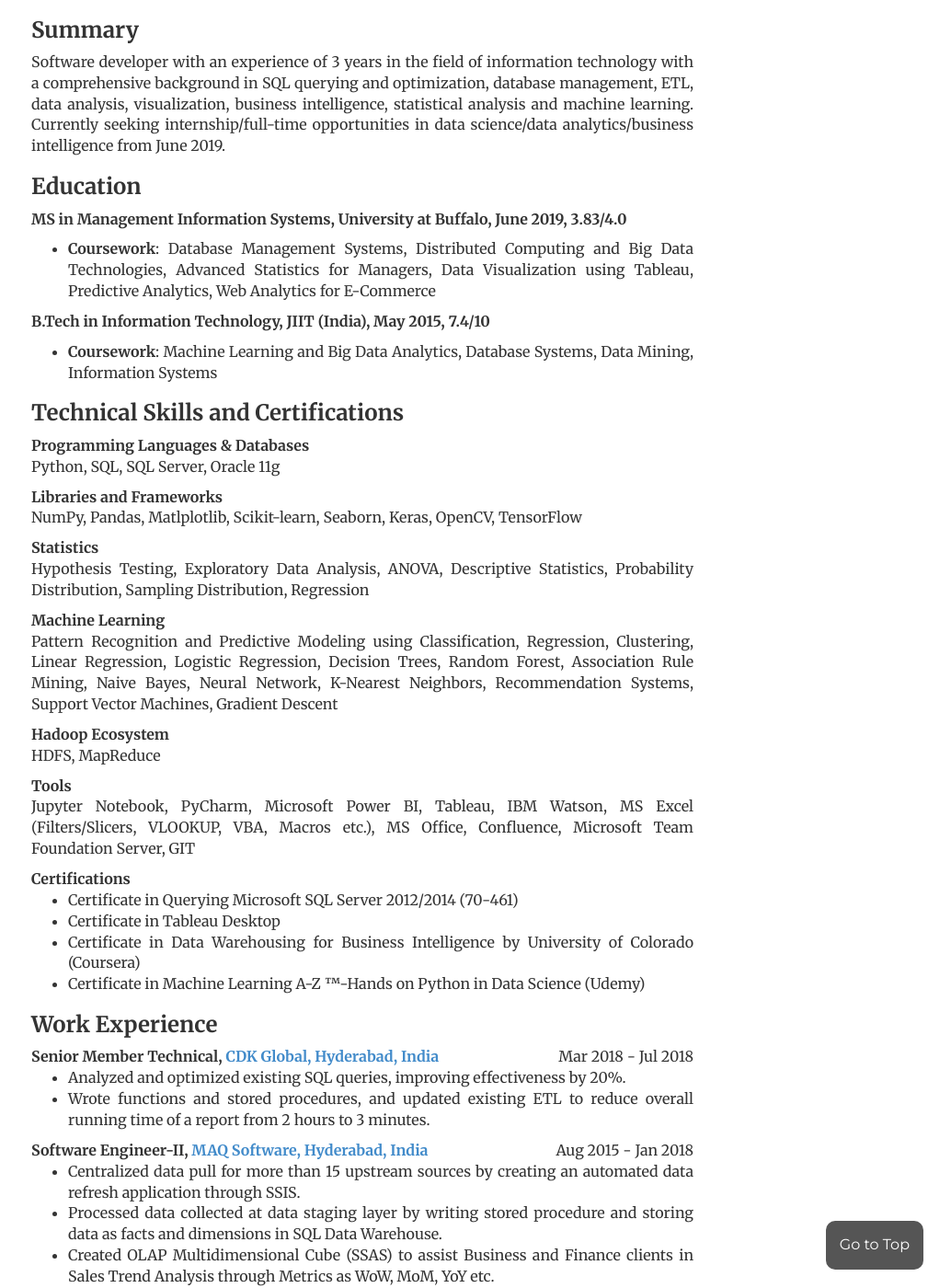
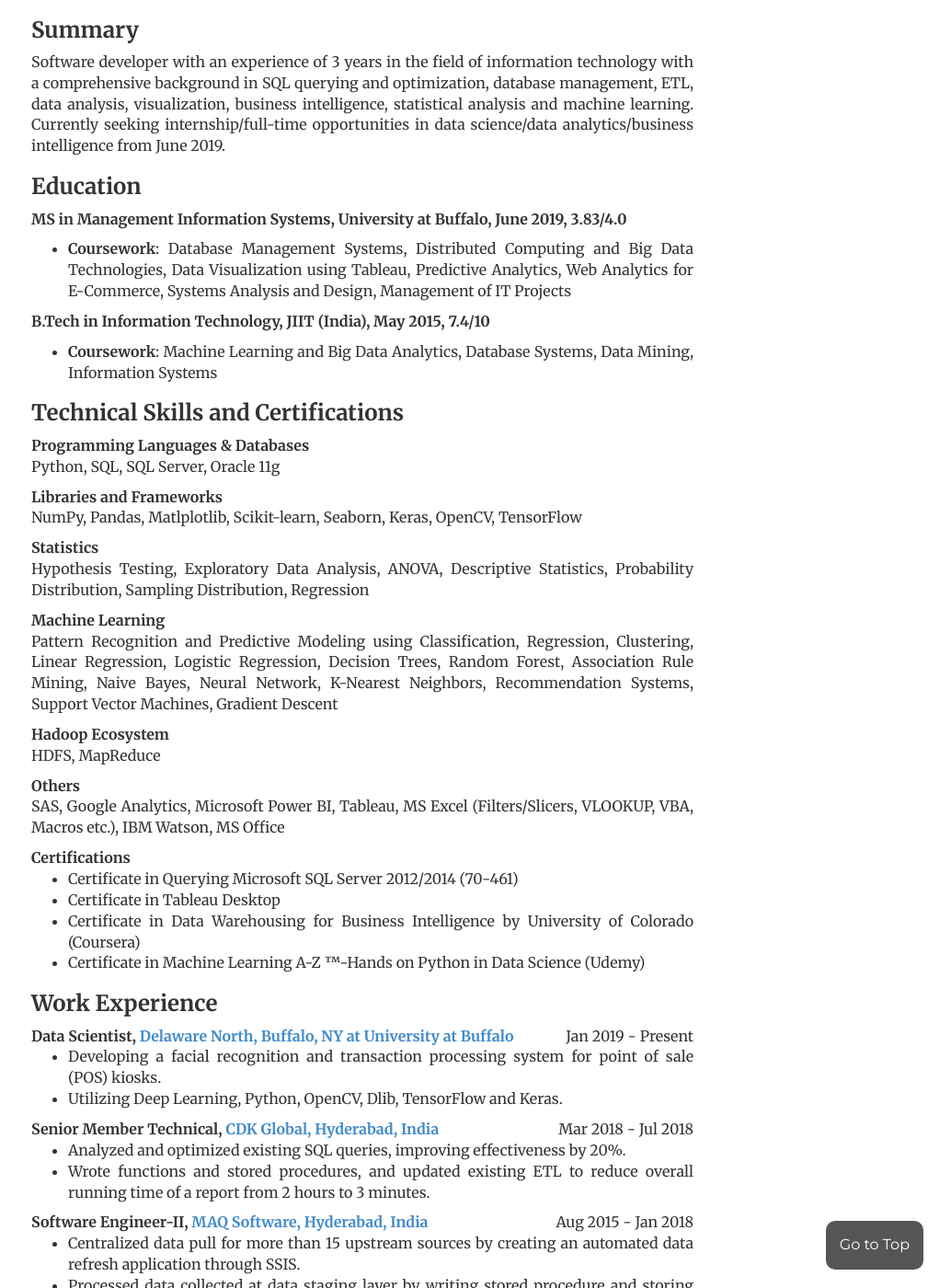
Before and after one commit to AnkiteshR/AnkiteshR.github.io, a Jekyll site: the page built from resume/index.html, in a window 1280 px wide and 1400 px high, scrolled down 253 px. Shown: the whole window at 92% size, without its empty margins (246-1280 px from the left). Built offline with Jekyll 4.4.1, drawn with Linux system fonts in a browser that asks for light colours.

Commit message:
Updated files

```diff
--- a/coursework/index.html
+++ b/coursework/index.html
@@ -34,8 +34,7 @@ description: UB Experience by Ankitesh Singh Rao
 
           <div class="timeline-content">
             <b>MGS 659</b> Web Analytics for eCommerce by <a target="_blank" href="http://mgt.buffalo.edu/faculty/academic-departments/marketing/faculty/charles-lindsey.html" target="_blank">Prof. C. D. Lindsey</a></br>
-            <b>MGS 616</b> Predictive Analytics by <a target="_blank" href="http://mgt.buffalo.edu/faculty/academic-departments/management-science-systems/faculty/joana-gaia.html" target="_blank">Prof. Joana Gaia</a></br>
-            <b>MGS 618</b> Advanced Statistics for Managers by <a target="_blank" href="http://mgt.buffalo.edu/faculty/academic-departments/management-science-systems/faculty/joana-gaia.html" target="_blank">Prof. Joana Gaia</a></br>
+            <b>MGS 616</b> Predictive Analytics by <a target="_blank" href="http://mgt.buffalo.edu/faculty/academic-departments/management-science-systems/faculty/sanjukta-das-smith.html" target="_blank">Prof. Sanjukta Das Smith</a></br>
             <b>MGS 614</b> Systems Analysis and Design by <a target="_blank" href="https://mgt.buffalo.edu/faculty/academic-departments/management-science-systems/faculty/pavankumar-mulgund.html" target="_blank">Prof. Pavan Mulgund</a></br>
 			<b>MGS 625</b> Management of IT Projects by <a target="_blank" href="https://www.linkedin.com/in/mkwandra/" target="_blank">Prof. Mark Kwandrans</a></br>
 			<b>MGS 503</b> Introduction to Business by <a target="_blank" href="https://www.linkedin.com/in/jennifer-basile-phd-160519a0/" target="_blank">Prof. Jennifer Basile</a></br>
--- a/resume/index.html
+++ b/resume/index.html
@@ -72,7 +72,7 @@ function topFunction() {
 				<h3>Education</h3>
 				<p><strong>MS in Management Information Systems, University at Buffalo, June 2019, 3.83/4.0</strong><br>
           <ul>
-            <li><b>Coursework</b>: Database Management Systems, Distributed Computing and Big Data Technologies, Advanced Statistics for Managers, Data Visualization using Tableau, Predictive Analytics, Web Analytics for E-Commerce
+            <li><b>Coursework</b>: Database Management Systems, Distributed Computing and Big Data Technologies, Data Visualization using Tableau, Predictive Analytics, Web Analytics for E-Commerce, Systems Analysis and Design, Management of IT Projects
             </li>
           </ul>
 				<p><strong>B.Tech in Information Technology, JIIT (India), May 2015, 7.4/10</strong><br>
@@ -92,8 +92,8 @@ function topFunction() {
         <p> Pattern Recognition and Predictive Modeling using Classification, Regression, Clustering, Linear Regression, Logistic Regression, Decision Trees, Random Forest, Association Rule Mining, Naive Bayes, Neural Network, K-Nearest Neighbors, Recommendation Systems, Support Vector Machines, Gradient Descent</p>
         <b>Hadoop Ecosystem</b>
         <p> HDFS, MapReduce</p>
-		<b>Tools</b>
-        <p>Jupyter Notebook, PyCharm, Microsoft Power BI, Tableau, IBM Watson, MS Excel (Filters/Slicers, VLOOKUP, VBA, Macros etc.), MS Office, Confluence, Microsoft Team Foundation Server, GIT</p>
+		<b>Others</b>
+        <p>SAS, Google Analytics, Microsoft Power BI, Tableau, MS Excel (Filters/Slicers, VLOOKUP, VBA, Macros etc.), IBM Watson, MS Office</p>
 		<b>Certifications </b>
         <ul>
           <li>Certificate in Querying Microsoft SQL Server 2012/2014 (70-461) </li>
@@ -102,6 +102,19 @@ function topFunction() {
 		  <li>Certificate in Machine Learning A-Z ™-Hands on Python in Data Science (Udemy)</li>
       </ul>
         <h3>Work Experience</h3>
+		<div style="float: left">
+          <b>Data Scientist, <a href="https://delawarenorth.com" target="_blank">Delaware North, Buffalo, NY at University at Buffalo</a></b>
+        </div>
+          <div style="float: right">Jan 2019 - Present</div>
+          <br>
+          <ul>
+              <li text-align="justify">
+              Developing a facial recognition and transaction processing system for point of sale (POS) kiosks.
+              </li>
+              <li>
+              Utilizing Deep Learning, Python, OpenCV, Dlib, TensorFlow and Keras.
+              </li>
+            </ul>
         <div style="float: left">
           <b>Senior Member Technical, <a href="https://cdkglobal.com" target="_blank">CDK Global, Hyderabad, India</a></b>
         </div>
```
Also changed, not shown: experience/index.html (+7 -10 lines), 1 other file.
